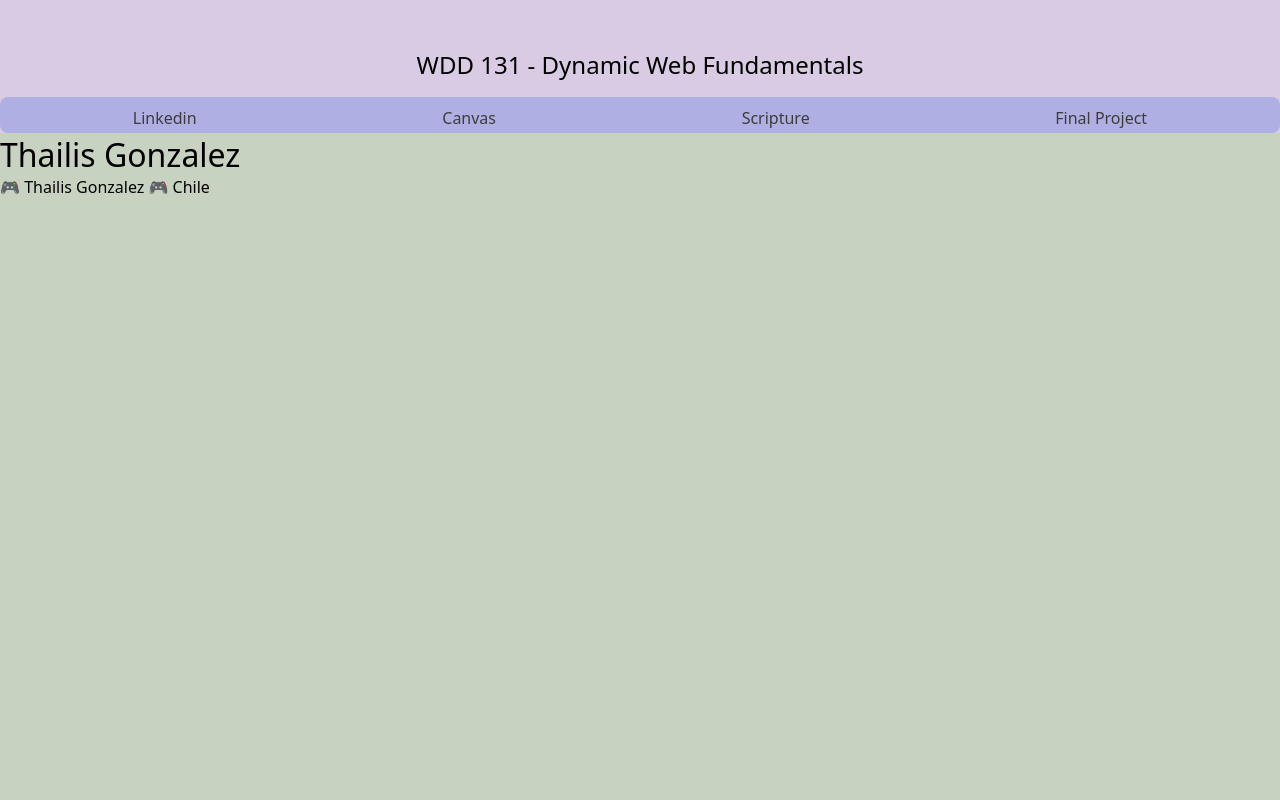
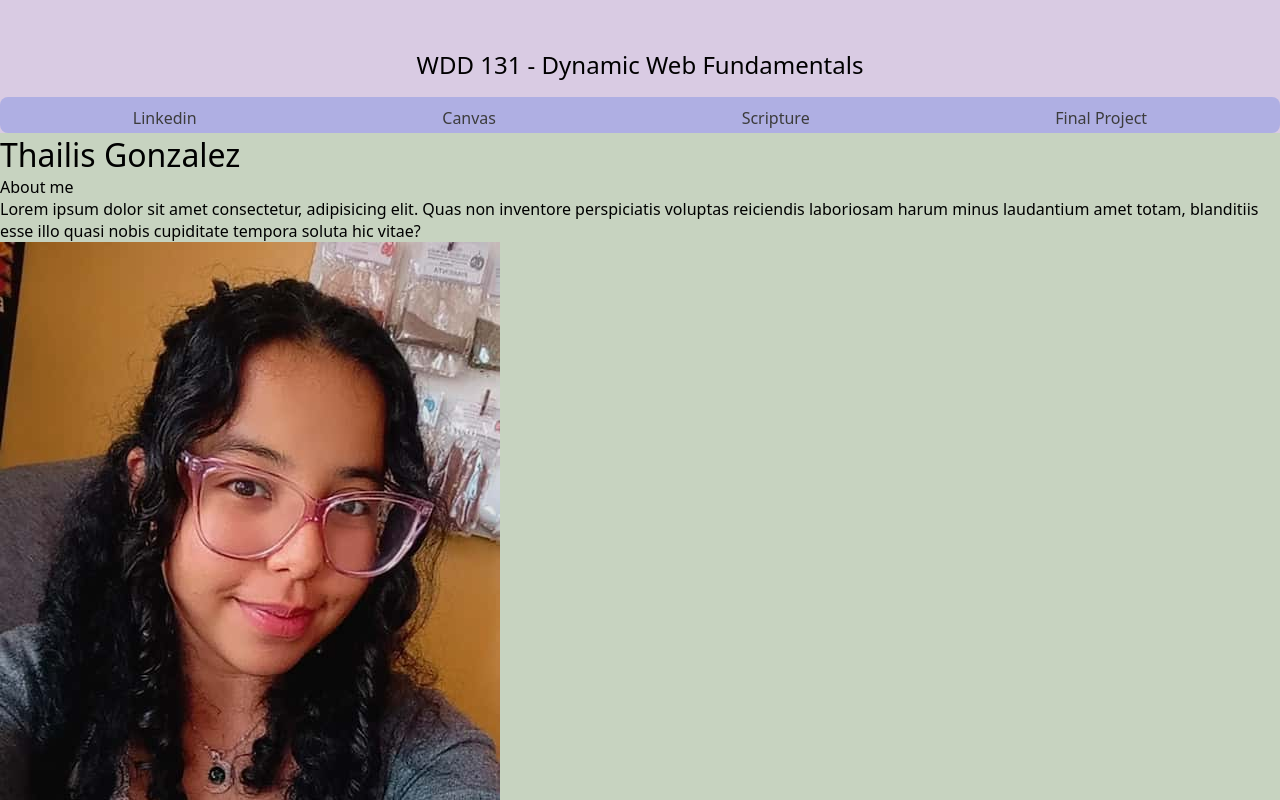
Before and after one commit to thailisg/wdd131, a plain HTML site: page index.html in a window 1280 px wide. Shown: the top 800 px of the page. Drawn offline with Linux system fonts and the light colour scheme; a web font is replaced by a local one.

Commit message:
update of home page

```diff
--- a/index.html
+++ b/index.html
@@ -25,11 +25,13 @@
     <main>
         <h1>Thailis Gonzalez</h1>
 
-        <section class="card">
-
+        <section class="card" id="section-about">
+            <span>About me</span>
+            <p>Lorem ipsum dolor sit amet consectetur, adipisicing elit. Quas non inventore perspiciatis voluptas reiciendis laboriosam harum minus laudantium amet totam, blanditiis esse illo quasi nobis cupiditate tempora soluta hic vitae?</p>
+            <img src="images/thailis-img.jpg" alt="photo of Thailis Gonzalez">
         </section>
 
-        <section class="card">
+        <section class="card" id="section-dev">
 
         </section>
     </main>
```
Also changed, not shown: images/thailis-img.jpg (added), styles/base.css (line endings or trailing spaces).
